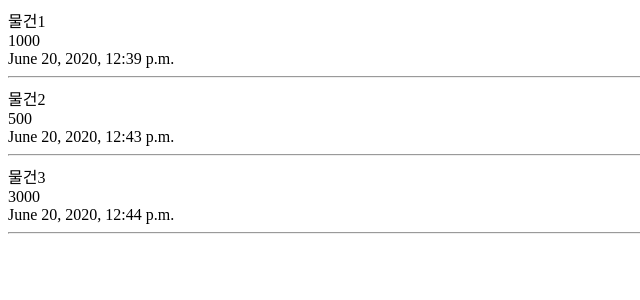
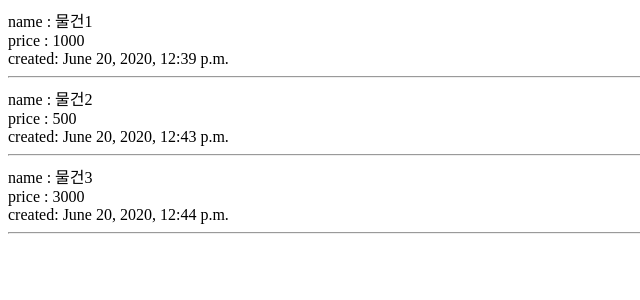
Before and after one commit to Tedhoon/ORM, a Django app: page / in a window 1280 px wide. Shown: the top 300 px of the page, without its empty margins (0-640 px from the left). Run offline with Django 3.2, Linux system fonts and the light colour scheme; data comes from the database, SQL or seed files in the repository.

Commit message:
aggregate

```diff
--- a/ORM/ORM/urls.py
+++ b/ORM/ORM/urls.py
@@ -21,4 +21,5 @@ urlpatterns = [
     path('admin/', admin.site.urls),
     path('', index, name=""),
     path('annotate', annotate, name=""),
+    path('aggregate', aggregate, name=""),
 ]
--- a/ORM/price/templates/index.html
+++ b/ORM/price/templates/index.html
@@ -1,8 +1,8 @@
 {% for pro in product%}
-    <div>{{pro.name}}</div>
-    <div>{{pro.price}}</div>
+    <div>name : {{pro.name}}</div>
+    <div>price : {{pro.price}}</div>
     {% for log in pro.orderlog_set.all %}
-        <div>{{log.created}}</div>
+        <div>created: {{log.created}}</div>
     {% endfor %}
     <hr>
 {% endfor %}
--- a/ORM/price/views.py
+++ b/ORM/price/views.py
@@ -3,24 +3,39 @@ from .models import Product, OrderLog
 from django.http import HttpResponse, JsonResponse
 from django.db.models import F, Sum, Count, Case, When
 
+
+order_qs = OrderLog.objects.values(
+        'created', 'product__name', 'product__price'
+                    # ForeignKey역참조
+    )
+
+# annotate는 필드를 하나 생성하고, 내용을 채울 수 있음!
+order_qs_annotate = OrderLog.objects.annotate(
+    name=F('product__name'),
+    price=F('product__price')
+    # F를 사용해서 key네임을 지정해주자
+    ).values(
+        'created', 'name', 'price'
+    )
+
+def annotate(request):
+    return HttpResponse(order_qs_annotate)
+
+# aggregate는 하나의 각 컬럼들을 조회해서 하나의 결과값을 반환 가능
+def aggregate(request):
+    # annotate로 만든 price컬럼을 Sum을 통해 합쳐분다.
+    aggregation = order_qs_annotate.aggregate(total_price=Sum('price'))
+    print(aggregation)
+    return HttpResponse(aggregation.get('total_price'))
+    # enctype때문에 숫자가 안보여서 일단 딕셔너리 밸류로 가져와줌...
+
+
+
+
+
+
+
+
 def index(request):
     product = Product.objects.all()
     return render(request, 'index.html', {'product':product})
-
-
-# annotate는 필드를 하나 생성하고, 내용을 채울 수 있음!
-def annotate(request):
-    order_qs = OrderLog.objects.values(
-        'created', 'product__name', 'product__price'
-    )
-
-    order_qs_annotate = OrderLog.objects.annotate(
-
-        name=F('product__name'),
-        price=F('product__price')
-        # F를 사용해서 key네임을 지정해주자
-        ).values(
-            'created', 'name', 'price'
-        )
-
-    return HttpResponse(order_qs_annotate)
```
